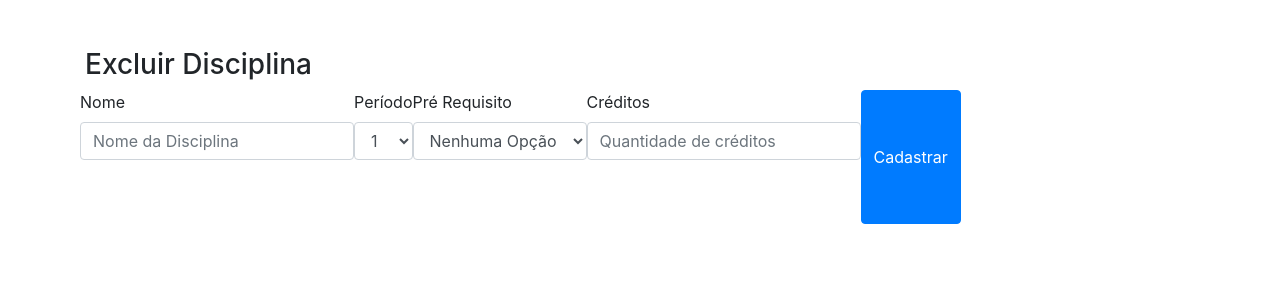
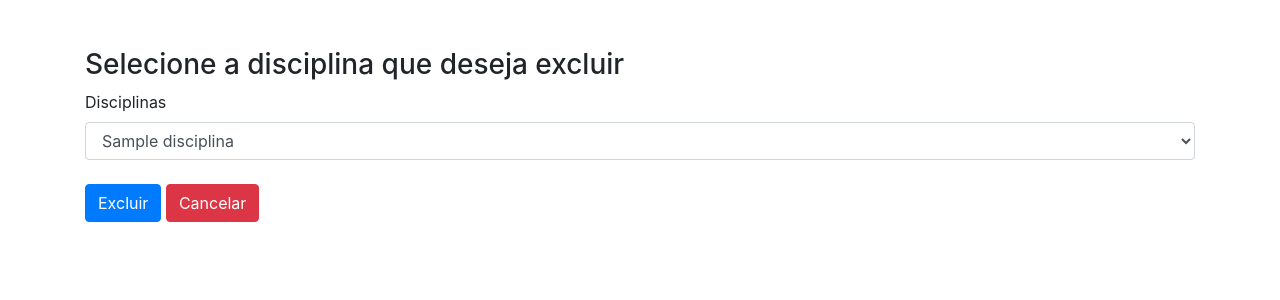
Before and after one commit to RodrigoVL12/3DAW, a PHP site: page /ExcluirDisciplina.php in a window 1280 px wide. Shown: the part 120-420 px from the top of the page. Run offline with PHP 8.4, Linux system fonts and the light colour scheme; tables that the repository leaves empty or names only in its code hold one stand-in row (values such as "Sample post"); some libraries are stand-ins or nearby versions.

Commit message:
AV1 - Disciplinas - Adicionado o CRUD concluído do módulo de Disciplinas.

```diff
--- a/AV1/ExcluirDisciplina.php
+++ b/AV1/ExcluirDisciplina.php
@@ -1,5 +1,4 @@
 <?php
-    if ($_SERVER["REQUEST_METHOD"] == "POST") {
     $servidor = "localhost";
     $usuario = "root";
     $senha = "";
@@ -7,15 +6,28 @@
 
     $conn = new mysqli($servidor, $usuario, $senha, $nomeBanco);
     if ($conn->connect_error) {
-            die("Conexão com erro: " . $conn->connect_error);
-            return;
+        die("<br><h2>Conexão com erro: " . $conn->connect_error . "</h2>");
     }
 
+    if ($_SERVER["REQUEST_METHOD"] == "POST") {
         $nome = $_POST["nome"];
-        $periodo = $_POST["periodo"];
-        $
-        $sql = "Insert into DISCIPLINA (`id`, `nome`, `periodo`, `preRequisito`, `creditos`) VALUES ()";
-        $result = $conn->query($sql);
+        $valido = TRUE;
+
+        $verificacao = "SELECT * FROM disciplinas";
+        $result = $conn->query($verificacao);
+        while ($linha = $result->fetch_assoc()) {
+            $valor = $linha["preRequisito"];
+            if ($valor == $nome){
+                echo '<div class="container"><h3>Não foi possível excluir a disciplina ' . $nome . ', pois ela é pre requisito de ' . $linha["nome"] . '</h3>';
+                $valido = FALSE;
+                break;
+            }
+        }
+        if ($valido == TRUE){
+            $sql = "DELETE FROM disciplinas WHERE nome='$nome'";
+            mysqli_query($conn,$sql) or die("Erro na tentativa de exclusão! Verifique os valores novamente.");
+            echo "<div class='container'><h4>Disciplina excluída com sucesso!</h4></div>";
+        }
     }
 ?>
 
@@ -39,40 +51,25 @@
         </nav>
         <br><br>
         <div class="nav" align="center">
-            <h3>Excluir Disciplina</h3>
-        </div>
-        <form action="cadastraDisciplina.php" method="POST">
-            <div class="form-row">
-
-            <div class="form-group">
-              <label for="Disciplina1">Nome</label>
-              <input type="text" class="form-control" id="Disciplina1" placeholder="Nome da Disciplina" name="nome">
+            <h3>Selecione a disciplina que deseja excluir</h3>
         </div>
 
-            <div class="form-group">
-                <label for="periodo">Período</label>
-                <select class="form-control" name="periodo">
-                    <option value = 1>1</option>
-                    <option value = 2>2</option>
-                    <option value = 3>3</option>
-                    <option value = 4>4</option>
-                    <option value = 5>5</option>
-                </select>
-            </div>
-
-            <div class="form-group">
-                <label for="preReuisito">Pré Requisito</label>
-                <select class="form-control" name="preRequisito">
-                    <option value = 0>Nenhuma Opção</option>
-                </select>
-            </div>
-
-            <div class="form-group">
-            <label for="creditos">Créditos</label>
-            <input type="number" class="form-control" id="creditos" placeholder="Quantidade de créditos" name="creditos"><br><br>
-            </div>
-            <button type="submit" class="btn btn-primary">Cadastrar</button>
-        </form>
+        <?php
+            echo "<form action='ExcluirDisciplina.php' method='POST'>";
+            echo '<div class="form-group">';
+            echo '<label for="Disciplinas">Disciplinas</label>';
+            echo '<select class="form-control" name="nome">';
+            $sql = "SELECT * FROM disciplinas";
+            $result = $conn->query($sql);
+            while ($linha = $result->fetch_assoc()) {
+                $valor = $linha["nome"];
+                echo "<option value = '$valor'>" . $linha["nome"] . "</option>";
+            }
+            echo "</select><br>";
+            echo '<button type="submit" class="btn btn-primary">Excluir</button>  ';
+            echo '<a class="btn btn-danger" href="index.html" role="button">Cancelar</a>';
+            echo "</div>";
+        ?>
     </div>
 </body>
 </html>
```
Also changed, not shown: AV1/AlterarDisciplina.php (+11 -6 lines), AV1/CadastrarDisciplina.php (+11 -5 lines), AV1/ListarDisciplinas.php (+13 -2 lines). Lines whose indentation alone changed are shown as unchanged.
